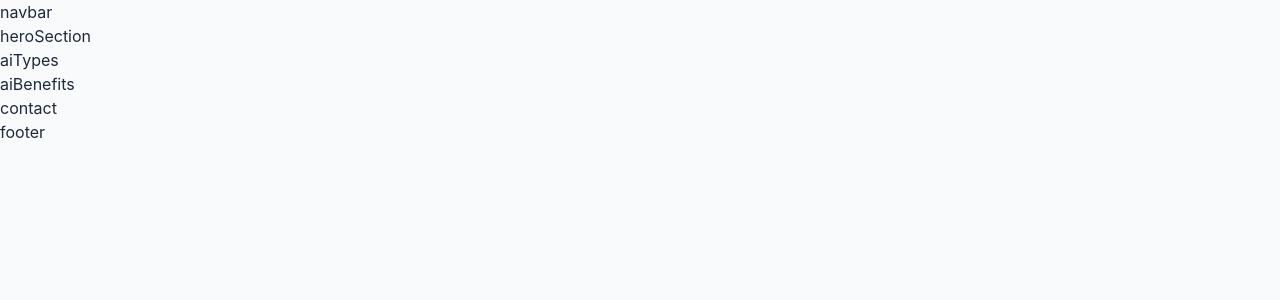
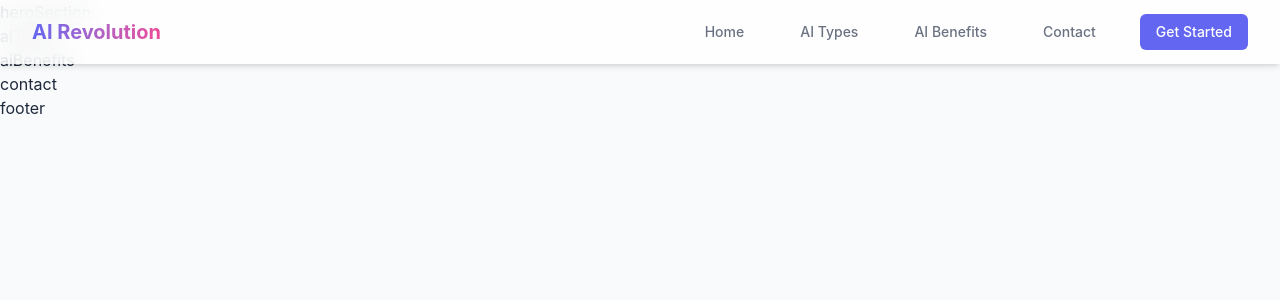
Before and after one commit to gigplus88/ai-rev, a React (Vite) app: page / in a window 1280 px wide. Shown: the top 300 px of the page. Built offline with nearby package versions, Linux system fonts and the light colour scheme.

Commit message:
add navbar

```diff
--- a/src/pages/navbar.jsx
+++ b/src/pages/navbar.jsx
@@ -1,9 +1,66 @@
-import React from 'react'
+import React from "react";
+import { useState } from "react";
+const links = [
+  { name: "Home", href: "#home" },
+  { name: "AI Types", href: "#ai-types" },
+  { name: "AI Benefits", href: "#ai-benefits" },
+  { name: "Contact", href: "#contact" },
+];
 
 export default function Navbar() {
+
+  const [isMobileMenuOpen, setIsMobileMenuOpen] = useState(false);
   return (
-    <div>
-      <div>navbar</div>
-    </div>
-  )
+    <nav className=" bg-white/80  backdrop-blur-md shadow-md fixed top-0 left-0 w-full z-50">
+      <div className="app-container flex justify-between items-center h-16">
+        {/* Logo */}
+        <span className="gradient-text font-bold text-xl">AI Revolution</span>
+        {/* Navigation Links */}
+        <div className="hidden md:flex items-center space-x-8">
+          {links.map((link) => (
+            <a key={link.name} href={link.href} className="nav-item">
+              {link.name}
+            </a>
+          ))}
+          <a href="" className="nav-btn">
+            Get Started
+          </a>
+        </div>
+
+          {/* Mobile Navigation Button */}
+          <button
+            className="md:hidden p-2 rounded-md text-gray-400 hover:text-gray-900 hover:bg-gray-200 focus:outline-none"
+            onClick={() => setIsMobileMenuOpen(!isMobileMenuOpen)}
+          >
+            <svg
+              xmlns="http://www.w3.org/2000/svg"
+              fill="none"
+              viewBox="0 0 24 24"
+              strokeWidth={1.5}
+              stroke="currentColor"
+              className="size-6"
+            >
+              <path
+                strokeLinecap="round"
+                strokeLinejoin="round"
+                d="M3.75 6.75h16.5M3.75 12h16.5m-16.5 5.25h16.5"
+              />
+            </svg>
+          </button>
+
+          {/* Mobile Menu */}
+          {isMobileMenuOpen && (<div className="md:hidden absolute top-16 left-0 w-full rounded-b-2xl px-2 pt-2 pb-3 space-y-1 bg-white shadow-lg">
+            {links.map((link) => (
+              <a key={link.name} href={link.href} className= "mobile-nav-item"
+              >
+                {link.name}
+              </a>
+            ))}
+            <a href="" className="mobile-nav-btn">
+            Get Started
+          </a>
+          </div>)}
+      </div>
+    </nav>
+  );
 }
```
